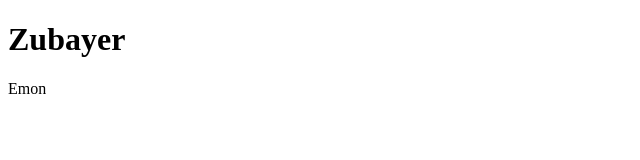
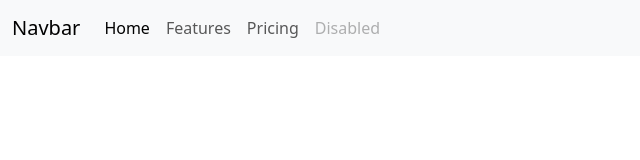
Before and after one commit to arzubayer03/zetci_ZET, a plain HTML site: page index.html in a window 1280 px wide. Shown: the whole page, without its empty margins (0-640 px from the left). Drawn offline with nearby package versions, Linux system fonts and the light colour scheme.

Commit message:
nav bar added

```diff
--- a/index.html
+++ b/index.html
@@ -4,9 +4,41 @@
     <meta charset="UTF-8">
     <meta name="viewport" content="width=device-width, initial-scale=1.0">
     <title>Document</title>
+    <link href="https://cdn.jsdelivr.net/npm/bootstrap@5.3.2/dist/css/bootstrap.min.css" rel="stylesheet" integrity="sha384-T3c6CoIi6uLrA9TneNEoa7RxnatzjcDSCmG1MXxSR1GAsXEV/Dwwykc2MPK8M2HN" crossorigin="anonymous">
 </head>
 <body>
-    <h1>Zubayer</h1>
-    <p>Emon</p>
+    <div>
+        <nav class="navbar navbar-expand-lg bg-body-tertiary">
+  <div class="container-fluid">
+    <a class="navbar-brand" href="#">Navbar</a>
+    <button class="navbar-toggler" type="button" data-bs-toggle="collapse" data-bs-target="#navbarNav" aria-controls="navbarNav" aria-expanded="false" aria-label="Toggle navigation">
+      <span class="navbar-toggler-icon"></span>
+    </button>
+    <div class="collapse navbar-collapse" id="navbarNav">
+      <ul class="navbar-nav">
+        <li class="nav-item">
+          <a class="nav-link active" aria-current="page" href="#">Home</a>
+        </li>
+        <li class="nav-item">
+          <a class="nav-link" href="#">Features</a>
+        </li>
+        <li class="nav-item">
+          <a class="nav-link" href="#">Pricing</a>
+        </li>
+        <li class="nav-item">
+          <a class="nav-link disabled" aria-disabled="true">Disabled</a>
+        </li>
+      </ul>
+    </div>
+  </div>
+</nav>
+    </div>
+
+
+
+
+
+
+    <script src="https://cdn.jsdelivr.net/npm/bootstrap@5.3.2/dist/js/bootstrap.bundle.min.js" integrity="sha384-C6RzsynM9kWDrMNeT87bh95OGNyZPhcTNXj1NW7RuBCsyN/o0jlpcV8Qyq46cDfL" crossorigin="anonymous"></script>
 </body>
 </html>
```
